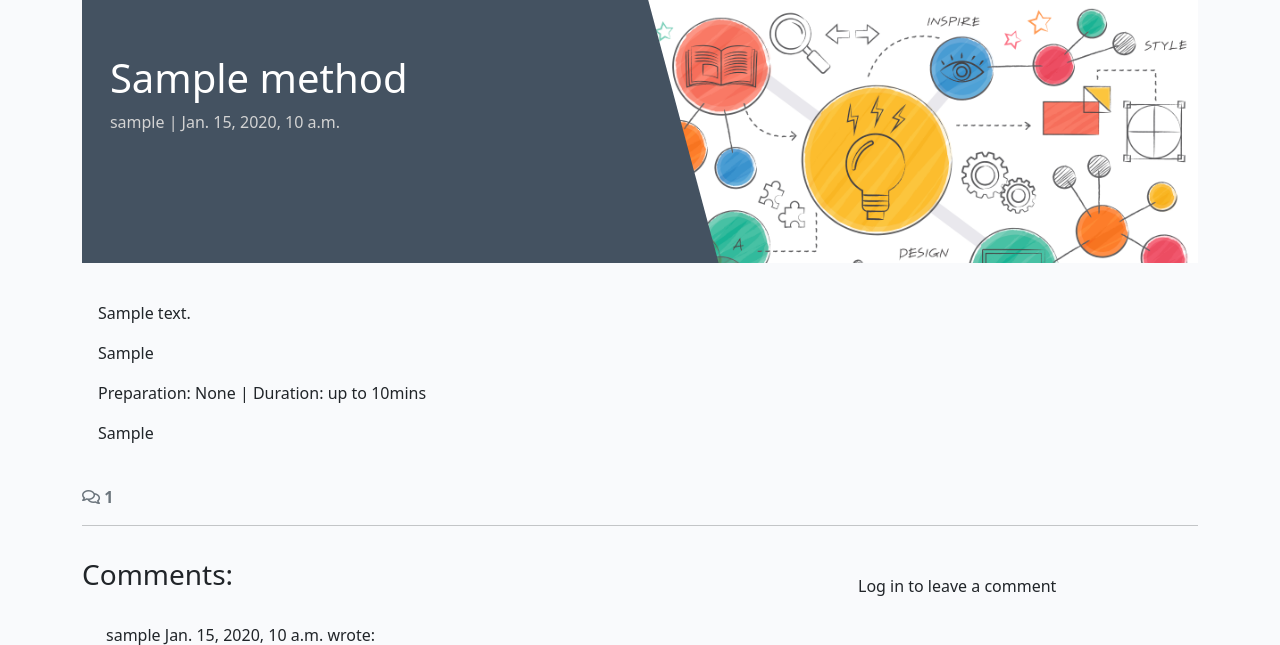
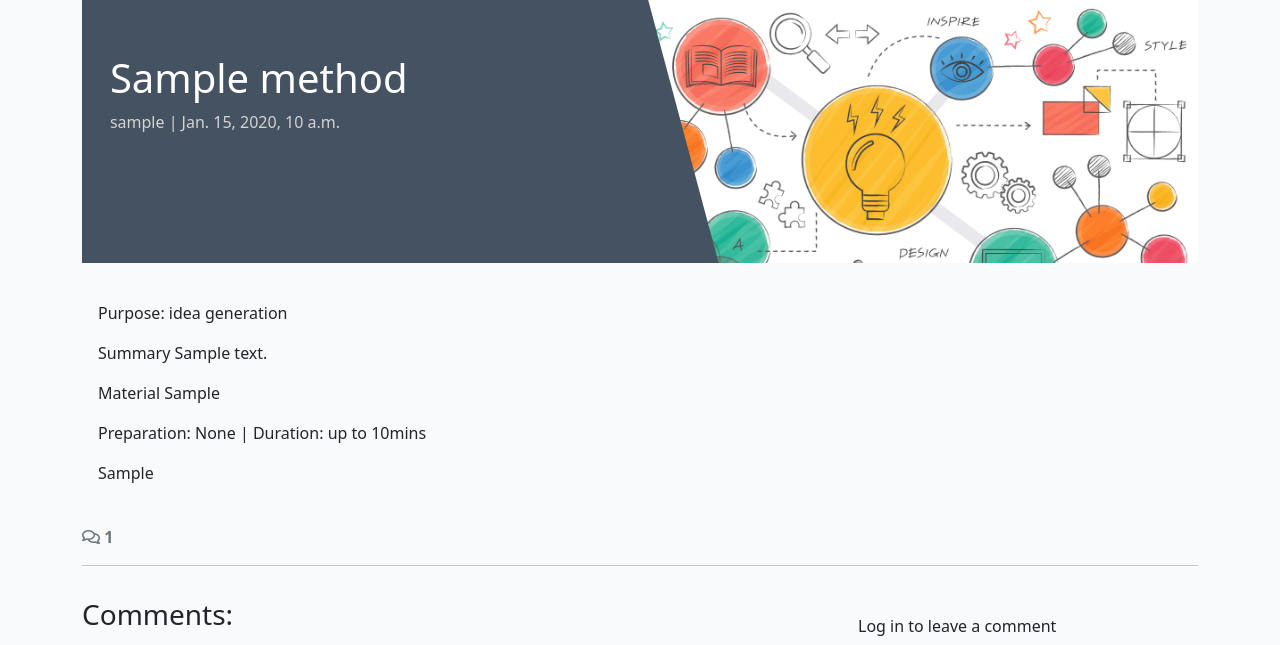
Before and after one commit to Fl0W97/ci-p4-methods-library, a Django app: a page that uses view_methods/templates/view_methods/method_page.html in a window 1280 px wide. Shown: the part 127-772 px from the top of the page. Run offline with Django 4.2, Linux system fonts and the light colour scheme; tables that the repository leaves empty hold one stand-in row (values such as "Sample post"); parts of the project's set-up code (start-up, migrations or seed data) failed here and were passed over; some libraries are stand-ins or nearby versions.

Commit message:
adjsut model.py class method fieldType purpose, adjust method_page.html

```diff
--- a/view_methods/models.py
+++ b/view_methods/models.py
@@ -4,7 +4,12 @@ from django.contrib.auth.models import User
 STATUS = ((0, "Draft"), (1, "Published"))
 LOCATION_CHOICES = (('indoor', "Indoor"), ('outdoor', "Outdoor"), ('indoor/outdoor', "Indoor/Outdoor"))
 PREPTIME_CHOICES = (('up to 5mins', "up to 5mins"), ('up to 10mins', "up to 10mins"), ('up to 20mins', "up to 20mins"), ('more than 20mins', "more than 20mins"))
-choices=DURATION_CHOICES = (('up to 10mins', "up to 10mins"), ('up to 20mins', "up to 20mins"), ('up to 30mins', "up to 30mins"), ('up to 60mins', "up to 60mins"), ('more than 60mins', "more than 60mins"))
+choices=DURATION_CHOICES = (('up to 10mins', "up to 10mins"), ('up to 20mins', "up to 20mins"), ('up to 30mins', "up to 30mins"),
+('up to 60mins', "up to 60mins"), ('more than 60mins', "more than 60mins"))
+choices=PURPOSE_CHOICES = (('idea generation', "Idea Generation"), ('team forming, development', "Team Forming, Development"),
+('task structuring, prioritization', "Task Structuring, Prioritization"), ('conflict resolution', "Conflict Resolution"),
+('continuous improvement, retrospectives', "Continuous Improvement, Retrospectives"), ('alignment of vision and goals', "Alignment of Vision and Goals"),
+('facilitating effective planning', "Facilitating Effective Planning"))
 
 # Create your models here.
 class Method(models.Model):
@@ -13,7 +18,7 @@ class Method(models.Model):
     User, on_delete=models.CASCADE, related_name="methods_library_methods"
     )
     slug = models.SlugField(max_length=200, unique=True)
-    purpose = models.CharField(max_length=255)
+    purpose = models.CharField(choices=PURPOSE_CHOICES)
     summary = models.CharField(max_length=255, help_text="This text is shown on the dashboard as short explanation of the methodology")
     instructions = models.TextField()
     material = models.TextField()
--- a/view_methods/templates/view_methods/method_page.html
+++ b/view_methods/templates/view_methods/method_page.html
@@ -25,14 +25,14 @@
             <div class="card-body">
                 <!-- The post content goes inside the card-text. -->
                 <!-- Use the | safe filter inside the template tags -->
-                <!-- <p class="card-text">
-                    {{ method.purpose | safe }}
-                </p> -->
                 <p class="card-text">
-                    {{ method.summary | safe }}
+                    Purpose: {{ method.purpose | safe }}
                 </p>
                 <p class="card-text">
-                    {{ method.material| safe }}
+                    Summary {{ method.summary | safe }}
+                </p>
+                <p class="card-text">
+                    Material {{ method.material| safe }}
                 </p>
                 <p class="card-text">
                     Preparation: {{ method.prep_time| safe }} | Duration: {{ method.duration| safe }}
```
Also changed, not shown: view_methods/migrations/0012_alter_method_purpose.py (added). Lines whose indentation alone changed are shown as unchanged.
